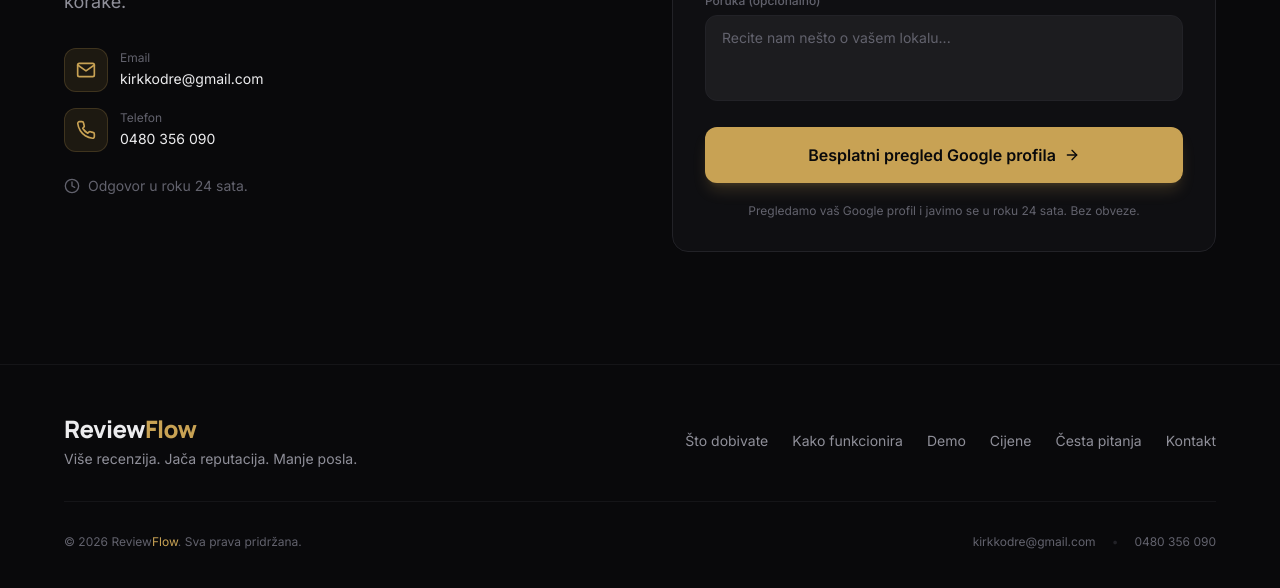
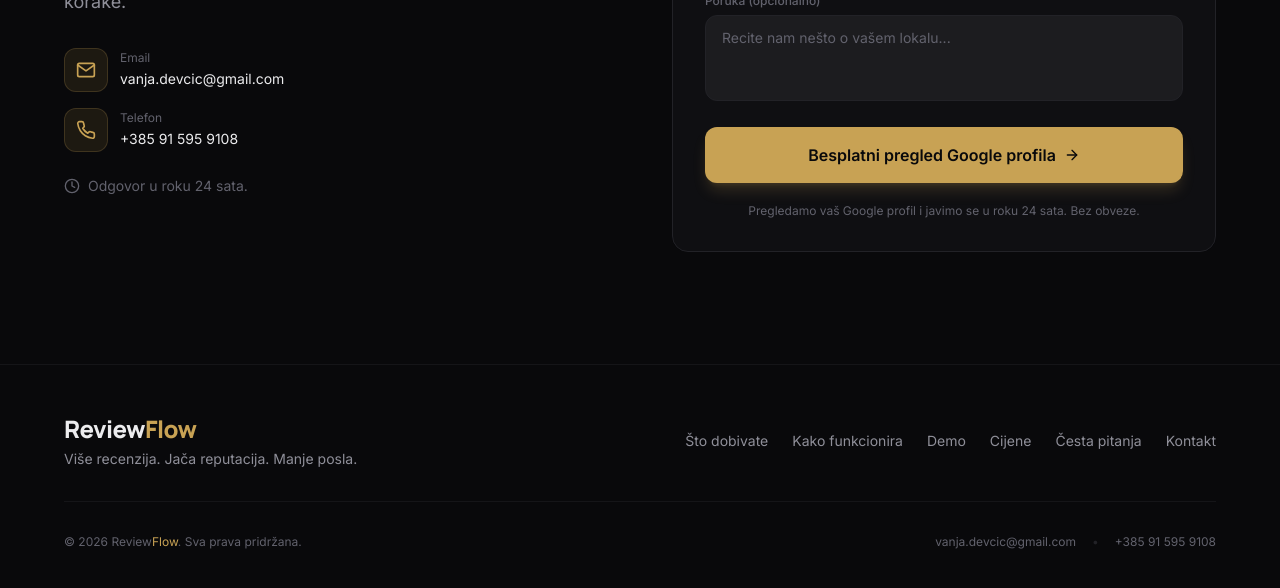
Before and after one commit to vanjadevcic/Review-Flow-Website, a React (Vite) app: page / in a window 1280 px wide. Shown: the part 11228-11816 px from the top of the page. Built offline with nearby package versions, Linux system fonts and the light colour scheme.

Commit message:
Ready for deployment

```diff
--- a/index.html
+++ b/index.html
@@ -28,9 +28,9 @@
       "logo": "https://reviewflow.store/favicon.svg",
       "contactPoint": {
         "@type": "ContactPoint",
-        "telephone": "+385-48-0356090",
+        "telephone": "+385915959108",
         "contactType": "Customer Service",
-        "email": "kirkkodre@gmail.com",
+        "email": "vanja.devcic@gmail.com",
         "areaServed": ["HR", "EU"],
         "availableLanguage": ["Croatian", "English"]
       },
--- a/src/App.jsx
+++ b/src/App.jsx
@@ -884,7 +884,7 @@ function Contact() {
               </div>
               <div>
                 <p className="text-xs text-text-dim">{t.contact.emailLabel}</p>
-                <a href="mailto:kirkkodre@gmail.com" className="text-sm text-text hover:text-accent transition-colors">kirkkodre@gmail.com</a>
+                <a href="mailto:vanja.devcic@gmail.com" className="text-sm text-text hover:text-accent transition-colors">vanja.devcic@gmail.com</a>
               </div>
             </div>
             <div className="flex items-center gap-3">
@@ -893,7 +893,7 @@ function Contact() {
               </div>
               <div>
                 <p className="text-xs text-text-dim">{t.contact.phoneLabel}</p>
-                <a href="tel:0480356090" className="text-sm text-text hover:text-accent transition-colors">0480 356 090</a>
+                <a href="tel:+385915959108" className="text-sm text-text hover:text-accent transition-colors">+385 91 595 9108</a>
               </div>
             </div>
           </div>
@@ -1019,9 +1019,9 @@ function Footer() {
         <div className="mt-8 pt-8 border-t border-border/50 flex flex-col md:flex-row items-center justify-between gap-4">
           <p className="text-xs text-text-dim">© {currentYear} Review<span className="text-accent">Flow</span>. {t.footer.copyright}</p>
           <div className="flex items-center gap-4 text-xs text-text-dim">
-            <a href="mailto:kirkkodre@gmail.com" className="hover:text-text transition-colors">kirkkodre@gmail.com</a>
+            <a href="mailto:vanja.devcic@gmail.com" className="hover:text-text transition-colors">vanja.devcic@gmail.com</a>
             <span className="text-border">•</span>
-            <a href="tel:0480356090" className="hover:text-text transition-colors">0480 356 090</a>
+            <a href="tel:+385915959108" className="hover:text-text transition-colors">+385 91 595 9108</a>
           </div>
         </div>
       </div>
```
